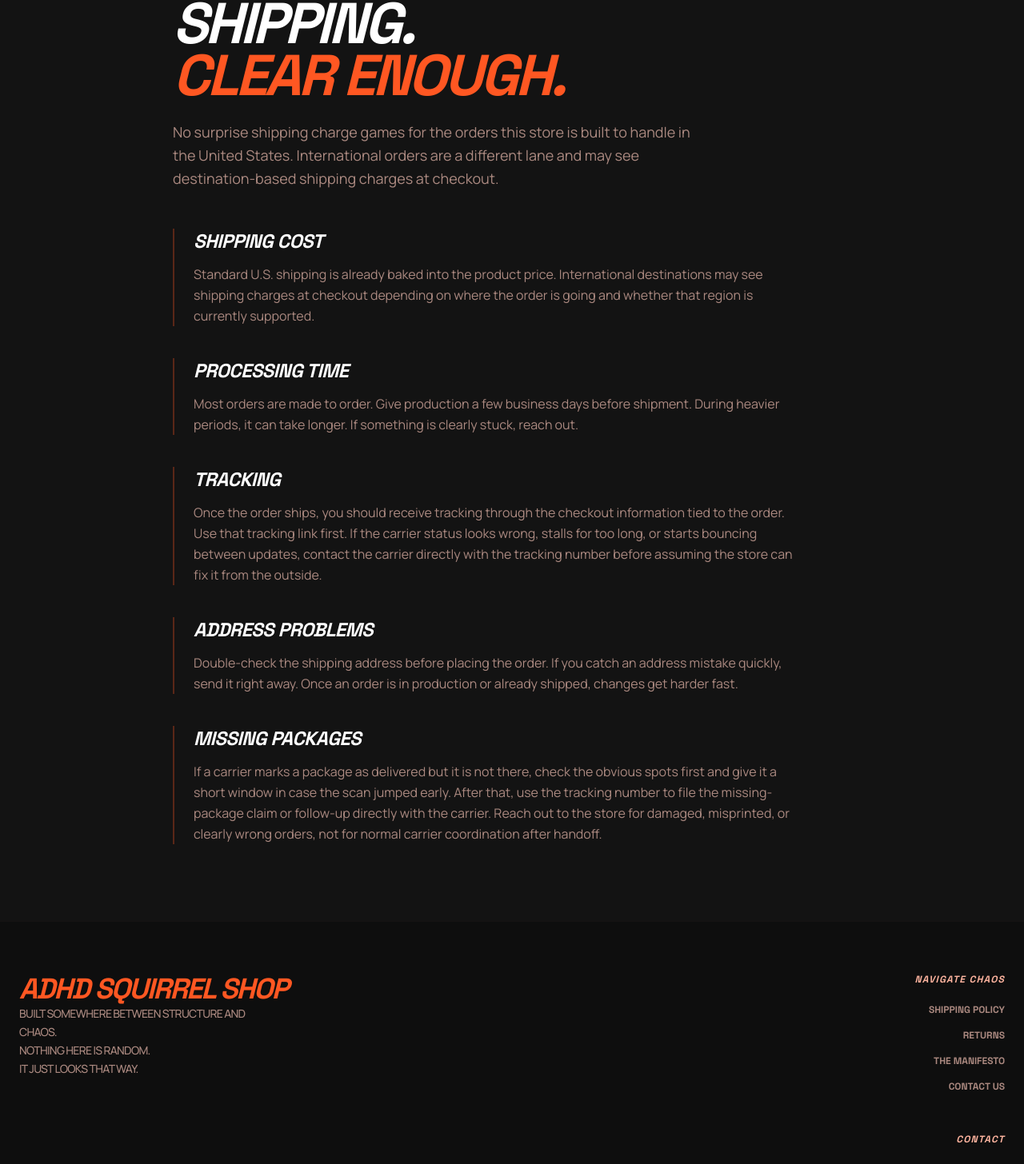
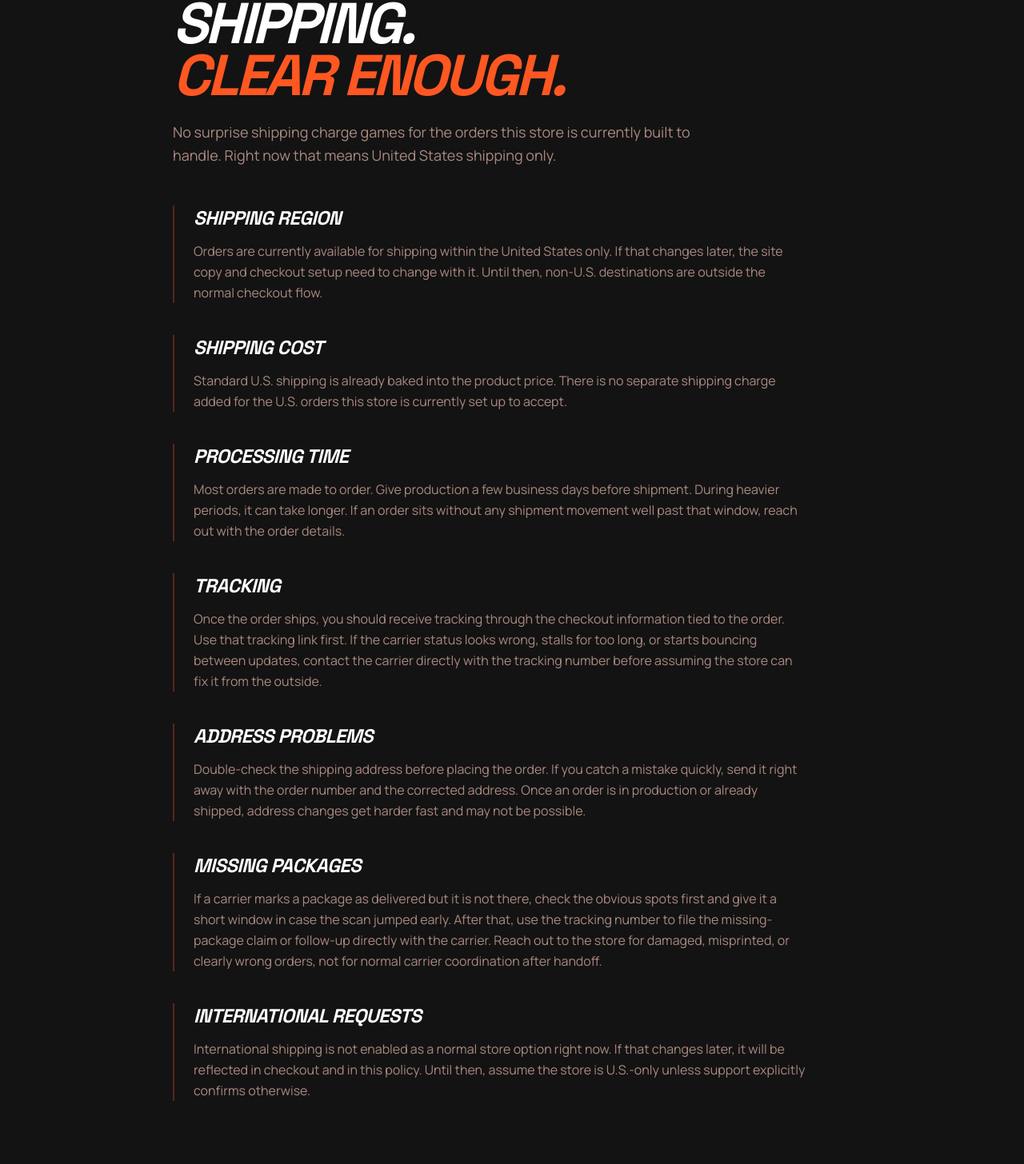
Before and after one commit to mstonerock/adhd-squirrel, a React (Vite) app: page /shipping-policy in a window 1280 px wide. Shown: the part 163-1619 px from the top of the page at 80% size. Built offline with nearby package versions, Linux system fonts and the light colour scheme; no server answers.

Commit message:
Clarify U.S.-only shipping policy

```diff
--- a/src/pages/ShippingPolicy.tsx
+++ b/src/pages/ShippingPolicy.tsx
@@ -13,22 +13,29 @@ export default function ShippingPolicy() {
             <span className="block text-primary-container">CLEAR ENOUGH.</span>
           </h1>
           <p className="mt-6 text-base leading-relaxed text-outline md:text-lg">
-            No surprise shipping charge games for the orders this store is built to handle in the United States. International orders are a different lane and may see destination-based shipping charges at checkout.
+            No surprise shipping charge games for the orders this store is currently built to handle. Right now that means United States shipping only.
           </p>
         </header>
 
         <div className="mt-12 space-y-10">
           <section className="border-l-2 border-primary-container/30 pl-6">
+            <h2 className="font-headline text-2xl font-black uppercase tracking-tight">Shipping Region</h2>
+            <p className="mt-3 max-w-3xl text-outline leading-relaxed">
+              Orders are currently available for shipping within the United States only. If that changes later, the site copy and checkout setup need to change with it. Until then, non-U.S. destinations are outside the normal checkout flow.
+            </p>
+          </section>
+
+          <section className="border-l-2 border-primary-container/30 pl-6">
             <h2 className="font-headline text-2xl font-black uppercase tracking-tight">Shipping Cost</h2>
             <p className="mt-3 max-w-3xl text-outline leading-relaxed">
-              Standard U.S. shipping is already baked into the product price. International destinations may see shipping charges at checkout depending on where the order is going and whether that region is currently supported.
+              Standard U.S. shipping is already baked into the product price. There is no separate shipping charge added for the U.S. orders this store is currently set up to accept.
             </p>
           </section>
 
           <section className="border-l-2 border-primary-container/30 pl-6">
             <h2 className="font-headline text-2xl font-black uppercase tracking-tight">Processing Time</h2>
             <p className="mt-3 max-w-3xl text-outline leading-relaxed">
-              Most orders are made to order. Give production a few business days before shipment. During heavier periods, it can take longer. If something is clearly stuck, reach out.
+              Most orders are made to order. Give production a few business days before shipment. During heavier periods, it can take longer. If an order sits without any shipment movement well past that window, reach out with the order details.
             </p>
           </section>
 
@@ -42,7 +49,7 @@ export default function ShippingPolicy() {
           <section className="border-l-2 border-primary-container/30 pl-6">
             <h2 className="font-headline text-2xl font-black uppercase tracking-tight">Address Problems</h2>
             <p className="mt-3 max-w-3xl text-outline leading-relaxed">
-              Double-check the shipping address before placing the order. If you catch an address mistake quickly, send it right away. Once an order is in production or already shipped, changes get harder fast.
+              Double-check the shipping address before placing the order. If you catch a mistake quickly, send it right away with the order number and the corrected address. Once an order is in production or already shipped, address changes get harder fast and may not be possible.
             </p>
           </section>
 
@@ -52,6 +59,13 @@ export default function ShippingPolicy() {
               If a carrier marks a package as delivered but it is not there, check the obvious spots first and give it a short window in case the scan jumped early. After that, use the tracking number to file the missing-package claim or follow-up directly with the carrier. Reach out to the store for damaged, misprinted, or clearly wrong orders, not for normal carrier coordination after handoff.
             </p>
           </section>
+
+          <section className="border-l-2 border-primary-container/30 pl-6">
+            <h2 className="font-headline text-2xl font-black uppercase tracking-tight">International Requests</h2>
+            <p className="mt-3 max-w-3xl text-outline leading-relaxed">
+              International shipping is not enabled as a normal store option right now. If that changes later, it will be reflected in checkout and in this policy. Until then, assume the store is U.S.-only unless support explicitly confirms otherwise.
+            </p>
+          </section>
         </div>
       </div>
     </div>
```
